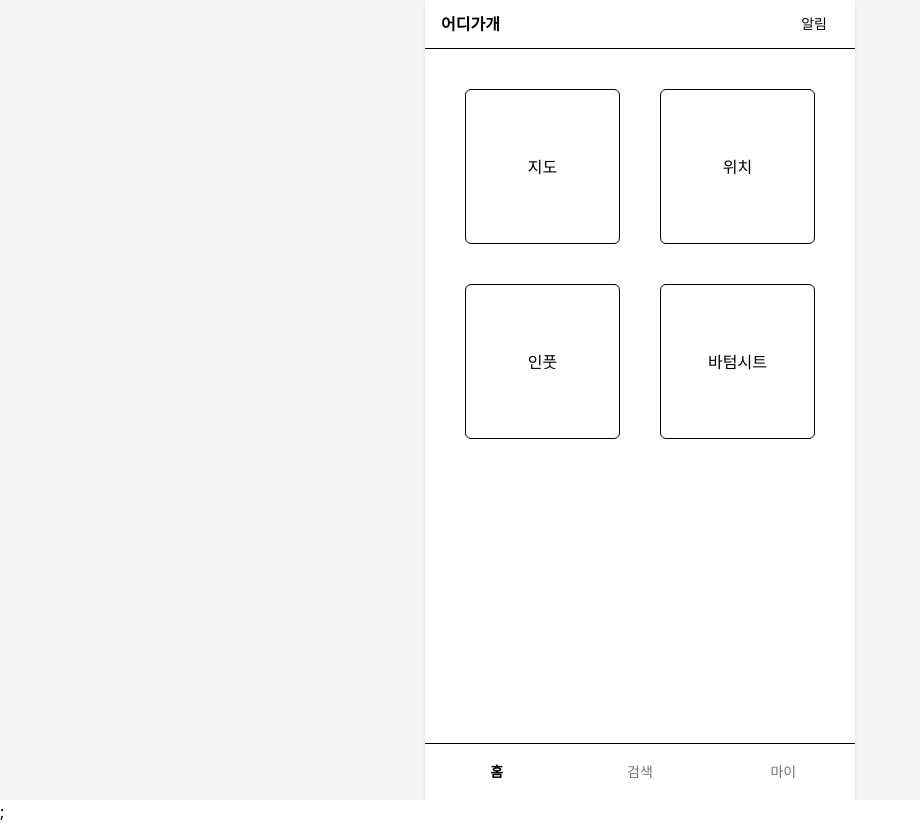
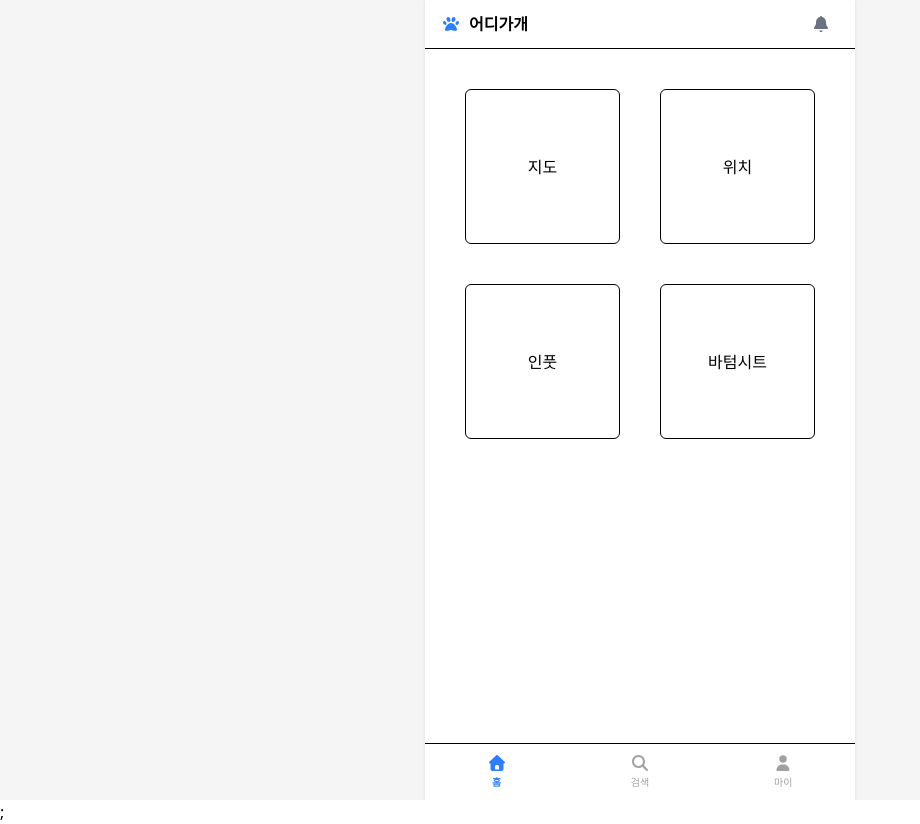
Before and after one commit to horrorkist/Eodigagae-FE, a Next.js app: page / in a window 1280 px wide. Shown: the whole page, without its empty margins (0-920 px from the left). Built offline with nearby package versions, Linux system fonts and the light colour scheme.

Commit message:
ui: FontAwesome migration, FloatingFABMenu, layout updates

```diff
--- a/app/layout.tsx
+++ b/app/layout.tsx
@@ -2,6 +2,10 @@ import type { Metadata } from "next";
 import AppShell from "@/components/AppShell";
 import "./globals.css";
 import Providers from "./providers";
+
+import { config } from "@fortawesome/fontawesome-svg-core";
+import "@fortawesome/fontawesome-svg-core/styles.css";
+config.autoAddCss = false;
 
 export const metadata: Metadata = {
   title: "어디가개",
--- a/components/BottomNav.tsx
+++ b/components/BottomNav.tsx
@@ -2,11 +2,24 @@
 
 import Link from "next/link";
 import { usePathname } from "next/navigation";
+import { FontAwesomeIcon } from "@fortawesome/react-fontawesome";
+import {
+  faHouse,
+  faMagnifyingGlass,
+  faUser,
+} from "@fortawesome/free-solid-svg-icons";
+import type { IconDefinition } from "@fortawesome/fontawesome-svg-core";
 
-const tabs = [
-  { href: "/", label: "홈" },
-  { href: "/search", label: "검색" },
-  { href: "/my", label: "마이" },
+type Tab = {
+  href: string;
+  label: string;
+  icon: IconDefinition;
+};
+
+const tabs: Tab[] = [
+  { href: "/", label: "홈", icon: faHouse },
+  { href: "/search", label: "검색", icon: faMagnifyingGlass },
+  { href: "/my", label: "마이", icon: faUser },
 ];
 
 export default function BottomNav() {
@@ -21,11 +34,20 @@ export default function BottomNav() {
             key={t.href}
             href={t.href}
             className={[
-              "flex h-14 items-center justify-center text-sm",
-              active ? "font-semibold text-black" : "text-neutral-500",
+              "flex flex-col h-14 items-center justify-center gap-1",
+              active ? "text-blue-500" : "text-neutral-400",
             ].join(" ")}
           >
-            {t.label}
+            <FontAwesomeIcon
+              icon={t.icon}
+              className="w-5 h-5"
+            />
+            <span className={[
+              "text-[10px]",
+              active ? "font-semibold" : "font-medium",
+            ].join(" ")}>
+              {t.label}
+            </span>
           </Link>
         );
       })}
--- a/components/BottomSheet.tsx
+++ b/components/BottomSheet.tsx
@@ -257,7 +257,7 @@ export default function BottomSheet({
         className={[
           "fixed left-0 right-0 z-101 bg-white rounded-t-2xl will-change-[top]",
           // ✅ 아래로 퍼지는 shadow가 내비를 “침범”해 보이는 걸 막기 위해 위로만 shadow
-          "shadow-[0_-12px_24px_rgba(0,0,0,0.18)]",
+          "shadow-[0_-12px_24px_rgba(0,0,0,0.1)]",
         ].join(" ")}
         style={{
           top: visualTop,
--- a/components/CoordRow.tsx
+++ b/components/CoordRow.tsx
@@ -1,3 +1,6 @@
+import { FontAwesomeIcon } from "@fortawesome/react-fontawesome";
+import { faLocationDot, faLocationCrosshairs } from "@fortawesome/free-solid-svg-icons";
+
 export default function CoordRow({
   label,
   pos,
@@ -5,17 +8,26 @@ export default function CoordRow({
   label: string;
   pos: { lat: number; lng: number } | null;
 }) {
+  const isMyPos = label.includes("내 위치");
+
   return (
     <div className="space-y-1">
-      <div className="text-sm font-semibold">{label}</div>
+      <div className="flex items-center gap-1.5 text-sm font-semibold">
+        <FontAwesomeIcon
+          icon={isMyPos ? faLocationCrosshairs : faLocationDot}
+          className={[
+            "w-3 h-3",
+            isMyPos ? "text-blue-500" : "text-red-500",
+          ].join(" ")}
+        />
+        {label}
+      </div>
       {pos ? (
-        <div className="text-sm font-mono">
-          lat: {pos.lat.toFixed(6)}
-          <br />
-          lng: {pos.lng.toFixed(6)}
+        <div className="text-sm font-mono text-gray-600 ml-4.5">
+          {pos.lat.toFixed(6)}, {pos.lng.toFixed(6)}
         </div>
       ) : (
-        <div className="text-sm text-gray-500">좌표 없음</div>
+        <div className="text-sm text-gray-400 ml-4.5">좌표 없음</div>
       )}
     </div>
   );
--- a/components/TopBar.tsx
+++ b/components/TopBar.tsx
@@ -1,9 +1,17 @@
+"use client";
+
+import { FontAwesomeIcon } from "@fortawesome/react-fontawesome";
+import { faPaw, faBell } from "@fortawesome/free-solid-svg-icons";
+
 export default function TopBar() {
   return (
     <div className="flex h-12 items-center justify-between px-4">
-      <div className="text-base font-semibold">어디가개</div>
-      <button className="rounded-md px-3 py-1 text-sm hover:bg-neutral-100">
-        알림
+      <div className="flex items-center gap-2 text-base font-semibold">
+        <FontAwesomeIcon icon={faPaw} className="w-4 h-4 text-blue-500" />
+        어디가개
+      </div>
+      <button className="relative rounded-md p-2 text-gray-500 hover:bg-neutral-100 hover:text-gray-700 transition-colors">
+        <FontAwesomeIcon icon={faBell} className="w-4.5 h-4.5" />
       </button>
     </div>
   );
```
